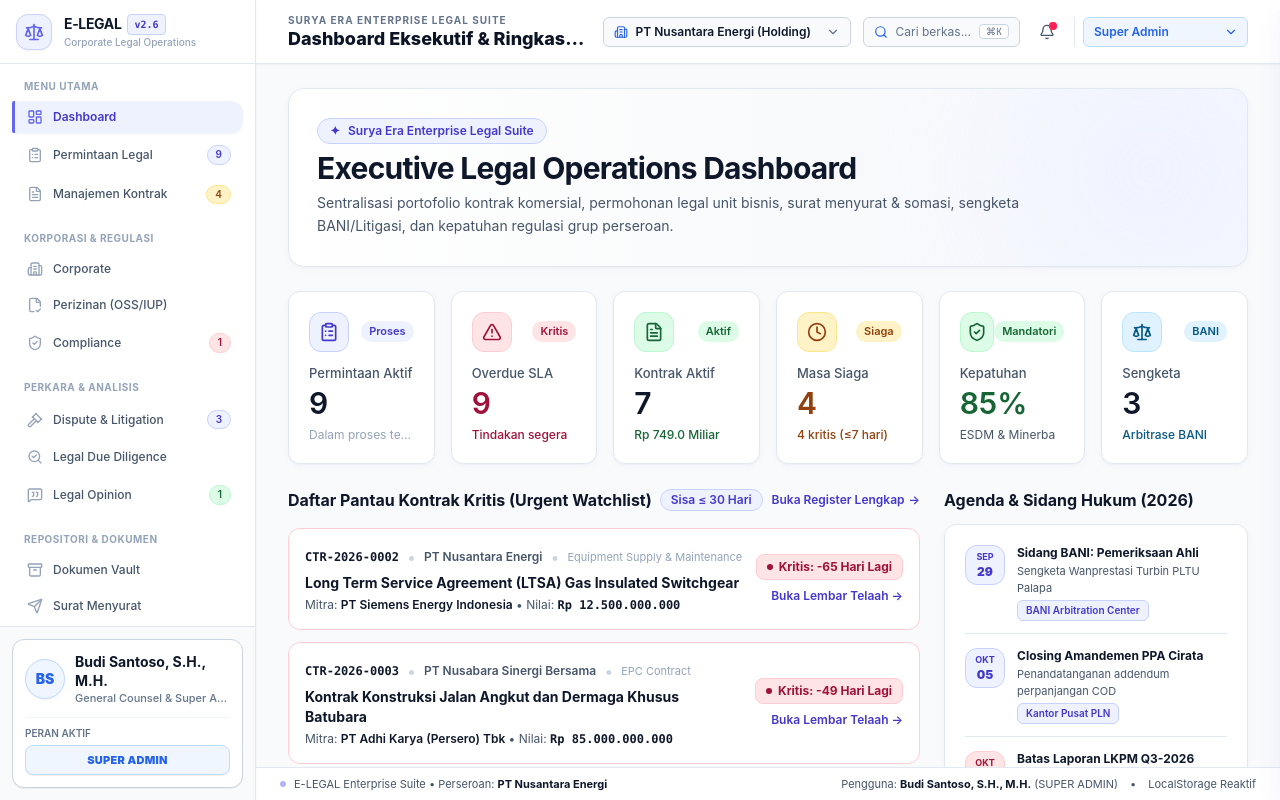
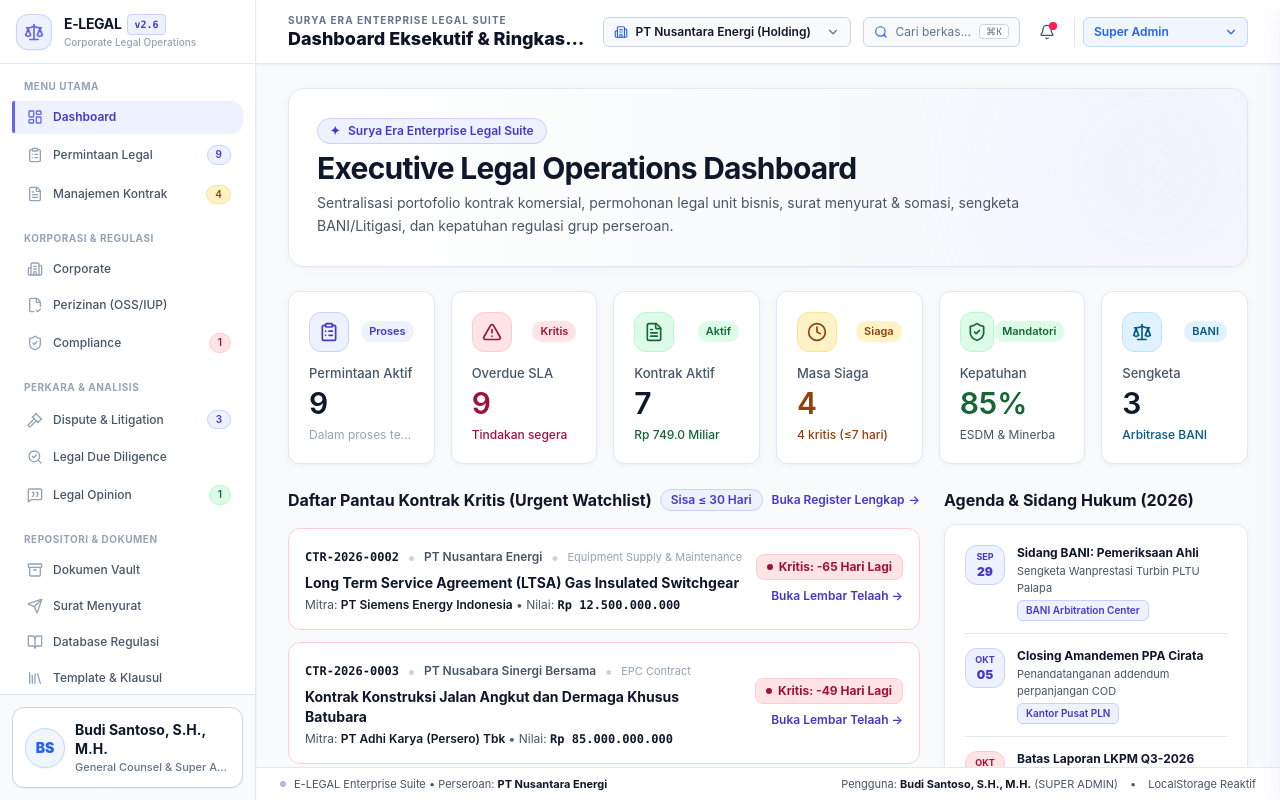
Before and after one commit to deveranetic-sys/web-legal, a Vue app: page / in a window 1280 px wide. Built offline with nearby package versions, Linux system fonts and the light colour scheme.

Commit message:
fix(sidebar): remove PERAN AKTIF label and redundant role badge from bottom user card

```diff
--- a/src/components/AppSidebar.vue
+++ b/src/components/AppSidebar.vue
@@ -74,7 +74,7 @@
 
       <!-- Bottom User Profile Card (Pinned at the very bottom) -->
       <div class="mt-auto p-3 border-t border-[#E2E8F0] bg-[#F8FAFC]">
-        <div class="p-3 rounded-xl bg-white border border-[#CBD5E1] shadow-2xs space-y-2.5">
+        <div class="p-3 rounded-xl bg-white border border-[#CBD5E1] shadow-2xs">
           <!-- User info row with prominent name visibility -->
           <div class="flex items-center gap-2.5">
             <div class="w-10 h-10 rounded-full bg-[#EFF6FF] border border-[#BFDBFE] text-[#2563EB] flex items-center justify-center font-black text-sm shrink-0 shadow-xs">
@@ -87,19 +87,6 @@
               <div class="text-[11px] text-[#64748B] font-medium truncate" :title="legalStore.state.currentUser?.title">
                 {{ legalStore.state.currentUser?.title || legalStore.state.currentUser?.department || 'Corporate Division' }}
               </div>
-            </div>
-          </div>
-
-          <!-- Role Badge row - Full width & high contrast visibility diujung bawah -->
-          <div class="pt-2 border-t border-[#F1F5F9]">
-            <div class="flex items-center justify-between text-[10px] text-[#64748B] font-semibold mb-1">
-              <span>PERAN AKTIF</span>
-            </div>
-            <div
-              class="w-full text-center text-[11px] font-black px-2.5 py-1.5 rounded-lg bg-[#EFF6FF] text-[#2563EB] border border-[#BFDBFE] tracking-wide uppercase shadow-2xs"
-              :title="legalStore.state.currentUser?.role"
-            >
-              {{ legalStore.state.currentUser?.role }}
             </div>
           </div>
         </div>
```
